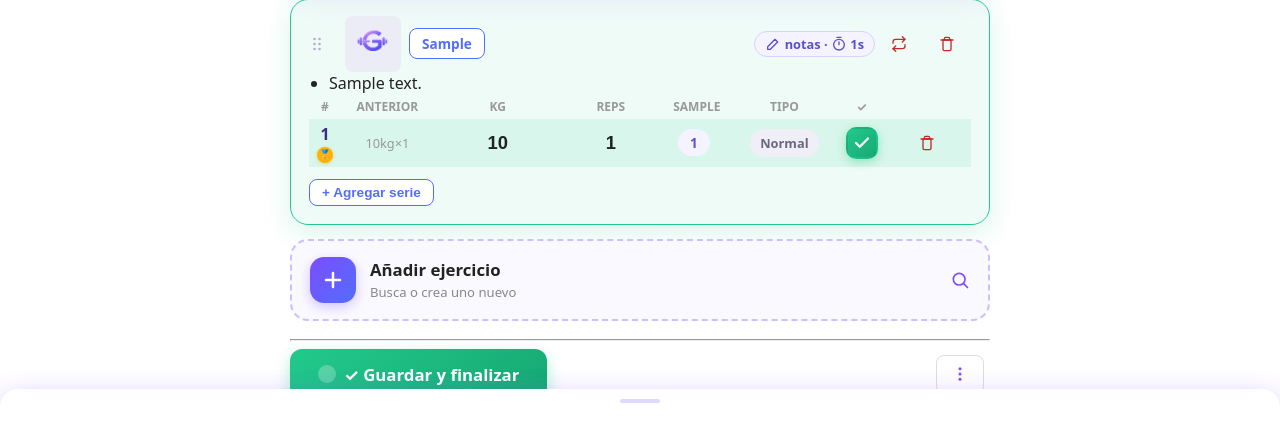
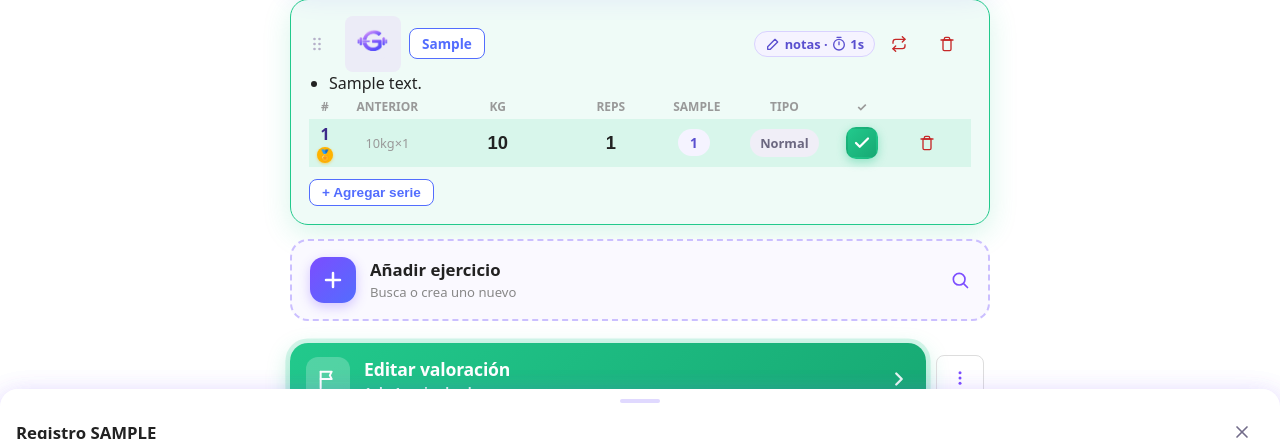
Before and after one commit to jaimemorenov621-cmyk/gym-tracker, a Flask app: page /workout/1 in a window 1280 px wide. Shown: the part 411-850 px from the top of the page. Before the commit the page ends 814 px from the top, so only its background shows below. Run offline with Flask 3, Linux system fonts and the light colour scheme; a user stored in the database is signed in; tables that the repository leaves empty hold one stand-in row (values such as "Sample post").

Commit message:
Ordenar arrastrando el asa directamente + botón "Terminar entreno" más claro
- Ordenar ejercicios: fuera el "toca el asa para entrar en modo ordenar"
  y la barra "Listo". Ahora se mantiene el asa y se arrastra al momento;
  al empezar el arrastre la lista se compacta sola a los títulos y al
  soltar vuelve a su tamaño, ajustando el scroll para que la tarjeta
  agarrada no se escape del dedo. forceFallback de SortableJS para que el
  clon que sigue al dedo sea DOM real (también compactado por CSS) y no
  la captura fija del arrastre nativo de escritorio. Solo se guarda el
  orden si de verdad cambió.
- "✓ Guardar y finalizar" (pequeño, con un circulito blanco decorativo
  sin sentido) pasa a ser "Terminar entreno": barra verde a todo el ancho
  con icono de bandera, flecha, y el progreso en vivo ("3 de 8 series
  hechas") que se actualiza con cada tick/serie añadida/borrada. Cuando
  todas las series están hechas, el botón brilla suavemente para invitar
  a cerrar. En un entreno ya terminado dice "Editar valoración".
  .btn-finish se deja para el botón de la página de cierre.

Verificado en local: arrastre paso a paso compacta la lista a mitad de
arrastre, reordena, restaura el tamaño y persiste tras recargar; el
contador pasa de 2 a 3 de 8 al marcar una serie; en móvil el botón cabe
en una línea. 9/9 tests.

Co-Authored-By: Claude Opus 5.5 <noreply@anthropic.com>

```diff
--- a/app/static/style.css
+++ b/app/static/style.css
@@ -2113,3 +2102,74 @@ sobrescribe explícitamente todo lo que pone la regla global de button. */
     0%, 30% { box-shadow: 0 0 0 3px var(--color-brand), var(--shadow-elevated); }
     100% { box-shadow: var(--shadow-elevated); }
 }
+
+/* ===== Terminar entrenamiento (workout_detail.html) =====
+Sustituye al "✓ Guardar y finalizar" pequeño: botón ancho con icono de
+bandera, texto que dice claramente qué hace y el progreso de series en
+vivo. .btn-finish se mantiene para el botón de la propia página de cierre. */
+
+.finish-bar {
+    display: flex;
+    align-items: center;
+    gap: 10px;
+    margin: 22px 0 8px;
+}
+.finish-workout-cta {
+    flex: 1;
+    min-width: 0;
+    display: flex;
+    align-items: center;
+    gap: 14px;
+    padding: 14px 16px;
+    border-radius: var(--radius-card);
+    background: linear-gradient(135deg, #22c98c, #17a973);
+    color: #fff;
+    text-decoration: none;
+    box-shadow: 0 8px 22px rgba(34, 201, 140, 0.35);
+    transition: transform 0.1s ease, box-shadow 0.15s ease;
+}
+.finish-cta-icon {
+    display: flex;
+    align-items: center;
+    justify-content: center;
+    width: 44px;
+    height: 44px;
+    border-radius: 12px;
+    background: rgba(255, 255, 255, 0.22);
+    flex-shrink: 0;
+}
+.finish-cta-text {
+    flex: 1;
+    min-width: 0;
+    display: flex;
+    flex-direction: column;
+    gap: 2px;
+}
+.finish-cta-text strong { font-size: 1.1rem; font-weight: 800; letter-spacing: -0.01em; }
+.finish-cta-text small {
+    font-size: 0.8rem;
+    font-weight: 600;
+    opacity: 0.88;
+    white-space: nowrap;
+    overflow: hidden;
+    text-overflow: ellipsis;
+}
+.finish-cta-arrow { display: flex; flex-shrink: 0; opacity: 0.9; }
+@media (hover: hover) {
+    .finish-workout-cta:hover { color: #fff; box-shadow: 0 10px 26px rgba(34, 201, 140, 0.45); }
+}
+.finish-workout-cta:active { transform: scale(0.97); }
+.finish-bar .action-menu-btn { height: 48px; }
+/* Todas las series hechas: el botón "llama" suavemente para cerrar el entreno. */
+@media (prefers-reduced-motion: no-preference) {
+    .finish-workout-cta.all-done { animation: finish-glow 1.8s ease-in-out infinite; }
+}
+@keyframes finish-glow {
+    0%, 100% { box-shadow: 0 8px 22px rgba(34, 201, 140, 0.35); }
+    50%      { box-shadow: 0 8px 22px rgba(34, 201, 140, 0.35), 0 0 0 6px rgba(34, 201, 140, 0.22); }
+}
+@media (max-width: 600px) {
+    .finish-workout-cta { padding: 12px 14px; gap: 12px; }
+    .finish-cta-icon { width: 40px; height: 40px; }
+    .finish-cta-text strong { font-size: 1rem; }
+}
--- a/app/templates/_macros.html
+++ b/app/templates/_macros.html
@@ -49,6 +49,10 @@
 <svg class="icon" width="{{ size }}" height="{{ size }}" viewBox="0 0 24 24" fill="none" stroke="currentColor" stroke-width="2" stroke-linecap="round" stroke-linejoin="round" aria-hidden="true"><circle cx="12" cy="12" r="3"/><path d="M19.4 15a1.65 1.65 0 0 0 .33 1.82l.06.06a2 2 0 1 1-2.83 2.83l-.06-.06a1.65 1.65 0 0 0-1.82-.33 1.65 1.65 0 0 0-1 1.51V21a2 2 0 0 1-4 0v-.09a1.65 1.65 0 0 0-1-1.51 1.65 1.65 0 0 0-1.82.33l-.06.06a2 2 0 1 1-2.83-2.83l.06-.06a1.65 1.65 0 0 0 .33-1.82 1.65 1.65 0 0 0-1.51-1H3a2 2 0 0 1 0-4h.09a1.65 1.65 0 0 0 1.51-1 1.65 1.65 0 0 0-.33-1.82l-.06-.06a2 2 0 1 1 2.83-2.83l.06.06a1.65 1.65 0 0 0 1.82.33H9a1.65 1.65 0 0 0 1-1.51V3a2 2 0 0 1 4 0v.09a1.65 1.65 0 0 0 1 1.51 1.65 1.65 0 0 0 1.82-.33l.06-.06a2 2 0 1 1 2.83 2.83l-.06.06a1.65 1.65 0 0 0-.33 1.82V9a1.65 1.65 0 0 0 1.51 1H21a2 2 0 0 1 0 4h-.09a1.65 1.65 0 0 0-1.51 1z"/></svg>
 {% elif name == 'log-out' %}
 <svg class="icon" width="{{ size }}" height="{{ size }}" viewBox="0 0 24 24" fill="none" stroke="currentColor" stroke-width="2" stroke-linecap="round" stroke-linejoin="round" aria-hidden="true"><path d="M9 21H5a2 2 0 0 1-2-2V5a2 2 0 0 1 2-2h4"/><polyline points="16 17 21 12 16 7"/><line x1="21" y1="12" x2="9" y2="12"/></svg>
+{% elif name == 'flag' %}
+<svg class="icon" width="{{ size }}" height="{{ size }}" viewBox="0 0 24 24" fill="none" stroke="currentColor" stroke-width="2.2" stroke-linecap="round" stroke-linejoin="round" aria-hidden="true"><path d="M4 22V4"/><path d="M4 4h12l-2 4 2 4H4"/></svg>
+{% elif name == 'chevron-right' %}
+<svg class="icon" width="{{ size }}" height="{{ size }}" viewBox="0 0 24 24" fill="none" stroke="currentColor" stroke-width="2.5" stroke-linecap="round" stroke-linejoin="round" aria-hidden="true"><polyline points="9 6 15 12 9 18"/></svg>
 {% elif name == 'plus' %}
 <svg class="icon" width="{{ size }}" height="{{ size }}" viewBox="0 0 24 24" fill="none" stroke="currentColor" stroke-width="2.5" stroke-linecap="round" stroke-linejoin="round" aria-hidden="true"><line x1="12" y1="5" x2="12" y2="19"/><line x1="5" y1="12" x2="19" y2="12"/></svg>
 {% elif name == 'check' %}
--- a/app/templates/workout_detail.html
+++ b/app/templates/workout_detail.html
@@ -69,10 +69,6 @@
     {% set type_short = {'normal': 'N', 'calentamiento': 'C', 'fallo': 'F', 'dropset': 'D'} %}
     {% set type_label = {'normal': 'Normal', 'calentamiento': 'Calentamiento', 'fallo': 'Fallo', 'dropset': 'Dropset'} %}
 
-    <div class="reorder-bar" id="reorderBar" hidden>
-        <span>{{ macros.icon('sort', 16) }} Arrastra para ordenar</span>
-        <button type="button" class="btn reorder-done" onclick="exitReorderMode()">Listo</button>
-    </div>
 
     <div id="workoutExercisesList">
     {% for exercise in exercise_order %}
@@ -81,8 +77,7 @@
         <div class="card card-elevated{% if group and group|length > 0 and group|selectattr('completed')|list|length == group|length %} exercise-card-complete{% endif %}" data-exercise="{{ exercise }}" id="ex-{{ exercise|replace(' ', '-') }}">
             <div class="exercise-header">
                 <h3>
-                    <span class="drag-handle" role="button" title="Ordenar ejercicios" aria-label="Ordenar ejercicios"
-                        onclick="enterReorderMode(this)">{{ macros.icon('grip', 20) }}</span>
+                    <span class="drag-handle" title="Mantén pulsado y arrastra para ordenar" aria-label="Arrastrar para ordenar">{{ macros.icon('grip', 20) }}</span>
                     {% set img = get_exercise_image(exercise) %}
                     {% if img %}
                         <img src="{{ img }}" style="width:56px; height:56px; object-fit:cover; border-radius:8px;">
@@ -167,20 +162,36 @@
         (function () {
             const list = document.getElementById('workoutExercisesList');
             if (!list) return;
-            // Solo se arrastra en "modo ordenar": las tarjetas se compactan al
-            // título (sin series ni notas) y toda la cabecera sirve de asa. En
-            // táctil hay que mantener pulsado un instante, así un deslizamiento
-            // rápido sigue haciendo scroll en vez de arrastrar sin querer.
-            const sortable = new Sortable(list, {
-                handle: '.exercise-header',
+            // Mantener el asa y arrastrar, directamente. En cuanto empieza el
+            // arrastre, todas las tarjetas se compactan al título (sin series ni
+            // notas) para ver la lista entera, y al soltar vuelven a su tamaño.
+            // Al compactar/expandir la página cambia mucho de altura: se ajusta
+            // el scroll para que la tarjeta agarrada no se mueva de debajo del
+            // dedo. forceFallback: el "fantasma" que sigue al dedo es un clon
+            // real del DOM (que se puede compactar por CSS), no la captura fija
+            // que hace el navegador en el arrastre nativo de escritorio.
+            function setCompact(on, anchor) {
+                const y = anchor.getBoundingClientRect().top;
+                list.classList.toggle('reorder-mode', on);
+                window.scrollBy(0, anchor.getBoundingClientRect().top - y);
+            }
+
+            new Sortable(list, {
+                handle: '.drag-handle',
+                forceFallback: true,
+                fallbackOnBody: true,
+                fallbackTolerance: 3,
                 animation: 180,
                 easing: 'cubic-bezier(0.2, 0.8, 0.2, 1)',
-                delay: 150,
-                delayOnTouchOnly: true,
-                disabled: true,
                 ghostClass: 'sortable-ghost',
                 chosenClass: 'sortable-chosen',
-                onEnd: function () {
+                onStart: function (evt) {
+                    setCompact(true, evt.item);
+                    tapFeedback();
+                },
+                onEnd: function (evt) {
+                    setCompact(false, evt.item);
+                    if (evt.oldIndex === evt.newIndex) return;
                     const order = Array.from(list.children).map(card => card.dataset.exercise);
                     fetch("{{ url_for('reorder_workout_exercises', workout_id=workout.id) }}", {
                         method: 'POST',
@@ -189,27 +200,6 @@
                     });
                 }
             });
-
-            // Al compactar/expandir, la página cambia mucho de altura: se
-            // mantiene la tarjeta de referencia en el mismo sitio de la
-            // pantalla para que no "salte" lo que el usuario estaba mirando.
-            function setReorderMode(on, anchor) {
-                const y = anchor ? anchor.getBoundingClientRect().top : null;
-                list.classList.toggle('reorder-mode', on);
-                sortable.option('disabled', !on);
-                document.getElementById('reorderBar').hidden = !on;
-                if (anchor) window.scrollBy(0, anchor.getBoundingClientRect().top - y);
-            }
-
-            window.enterReorderMode = function (handle) {
-                if (list.classList.contains('reorder-mode')) return;
-                setReorderMode(true, handle.closest('.card'));
-            };
-
-            window.exitReorderMode = function () {
-                const anchor = Array.from(list.children).find(c => c.getBoundingClientRect().bottom > 80) || null;
-                setReorderMode(false, anchor);
-            };
         })();
     </script>
     {% endif %}
@@ -315,10 +305,14 @@
     </script>
     {% endif %}
 
-    <hr>
-    <div style="display:flex; justify-content:space-between; align-items:center;">
-        <a class="btn-finish" href="{{ url_for('finish_workout', workout_id=workout.id) }}">
-            ✓ Guardar y finalizar
+    <div class="finish-bar">
+        <a class="finish-workout-cta" href="{{ url_for('finish_workout', workout_id=workout.id) }}">
+            <span class="finish-cta-icon">{{ macros.icon('flag', 22) }}</span>
+            <span class="finish-cta-text">
+                <strong>{{ 'Editar valoración' if workout.ended_at else 'Terminar entreno' }}</strong>
+                <small id="finishProgress">Guardar y valorar la sesión</small>
+            </span>
+            <span class="finish-cta-arrow">{{ macros.icon('chevron-right', 22) }}</span>
         </a>
 
         <div class="action-menu">
@@ -661,6 +655,17 @@
             const rows = document.querySelectorAll('tr[data-exercise="' + CSS.escape(exercise) + '"]');
             const allDone = rows.length > 0 && Array.from(rows).every(r => r.classList.contains('set-row-done'));
             card.classList.toggle('exercise-card-complete', allDone);
+            updateFinishProgress();
+        }
+
+        function updateFinishProgress() {
+            const el = document.getElementById('finishProgress');
+            if (!el) return;
+            const total = document.querySelectorAll('.set-table tbody tr:not(.set-row-removing)').length;
+            const done = document.querySelectorAll('.set-table tbody tr.set-row-done:not(.set-row-removing)').length;
+            el.textContent = total ? done + ' de ' + total + ' series hechas' : 'Guardar y valorar la sesión';
+            const cta = el.closest('.finish-workout-cta');
+            if (cta) cta.classList.toggle('all-done', total > 0 && done === total);
         }
 
         let swipeState = null;
@@ -744,5 +749,6 @@
         }, {passive: true});
 
         document.querySelectorAll('.set-table tbody tr').forEach(attachSwipeHandlers);
+        updateFinishProgress();
     </script>
 {% endblock %}
```
Also changed, not shown: other parts of app/static/style.css (+26 -37 lines).
